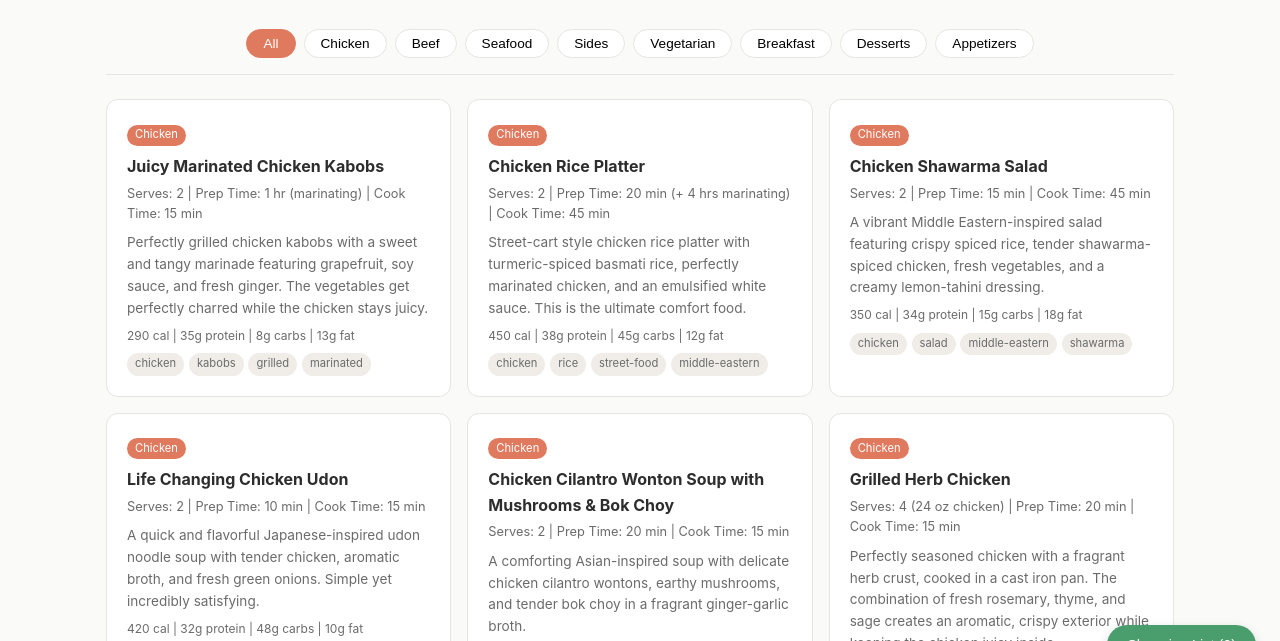
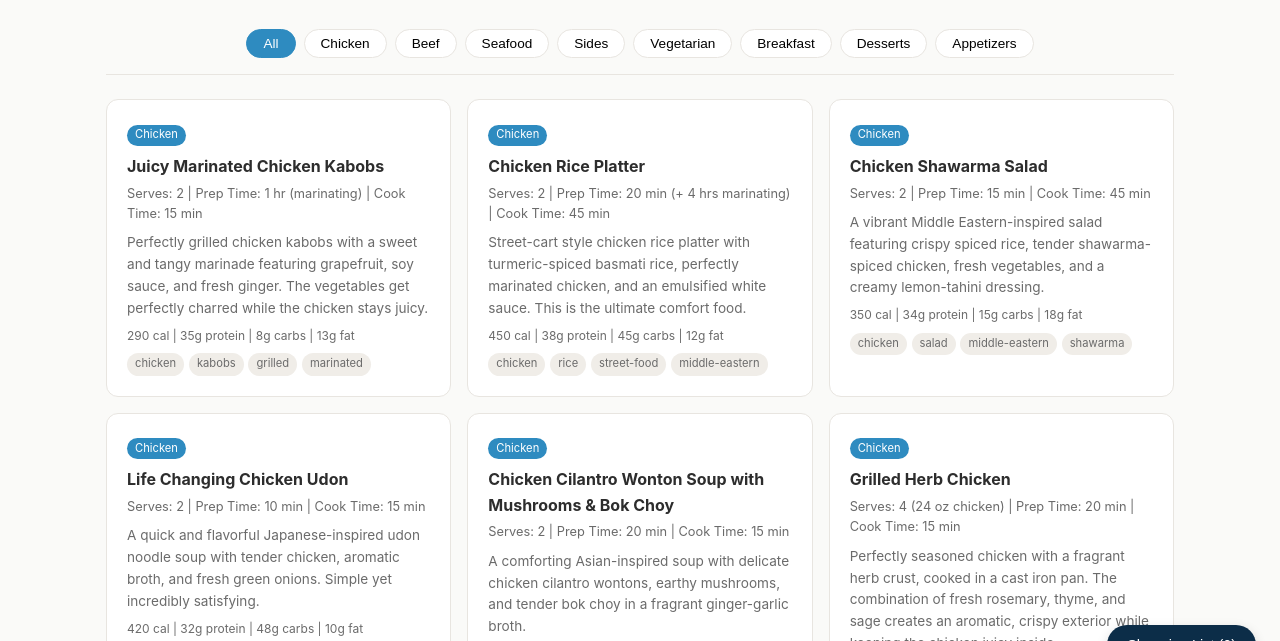
Before and after one commit to TheCyberLeader/recipes, a plain HTML site: page docs/index.html in a window 1280 px wide. Shown: the part 111-752 px from the top of the page. Drawn offline with Linux system fonts and the light colour scheme.

Commit message:
Update webapp color scheme from orange to blue
Tags, buttons, and accents now use a blue palette (#2E8BC0, #145DA0,
#0C2D48) instead of the previous orange/terra cotta.

Co-Authored-By: Claude Opus 4.5 <noreply@anthropic.com>

```diff
--- a/docs/style.css
+++ b/docs/style.css
@@ -5,10 +5,10 @@
   --card: #ffffff;
   --text: #2d2d2d;
   --muted: #6b6b6b;
-  --accent: #e07a5f;
-  --accent-hover: #c4623f;
+  --accent: #2E8BC0;
+  --accent-hover: #145DA0;
   --border: #e8e5e0;
-  --green: #4a9e6e;
+  --green: #0C2D48;
 }
 
 body {
@@ -218,7 +218,7 @@ header h1 { font-size: 1.8rem; }
   z-index: 100;
   transition: background 0.15s;
 }
-#shopping-toggle:hover { background: #3d8a5c; }
+#shopping-toggle:hover { background: #145DA0; }
 
 /* Shopping panel */
 #shopping-panel {
```
